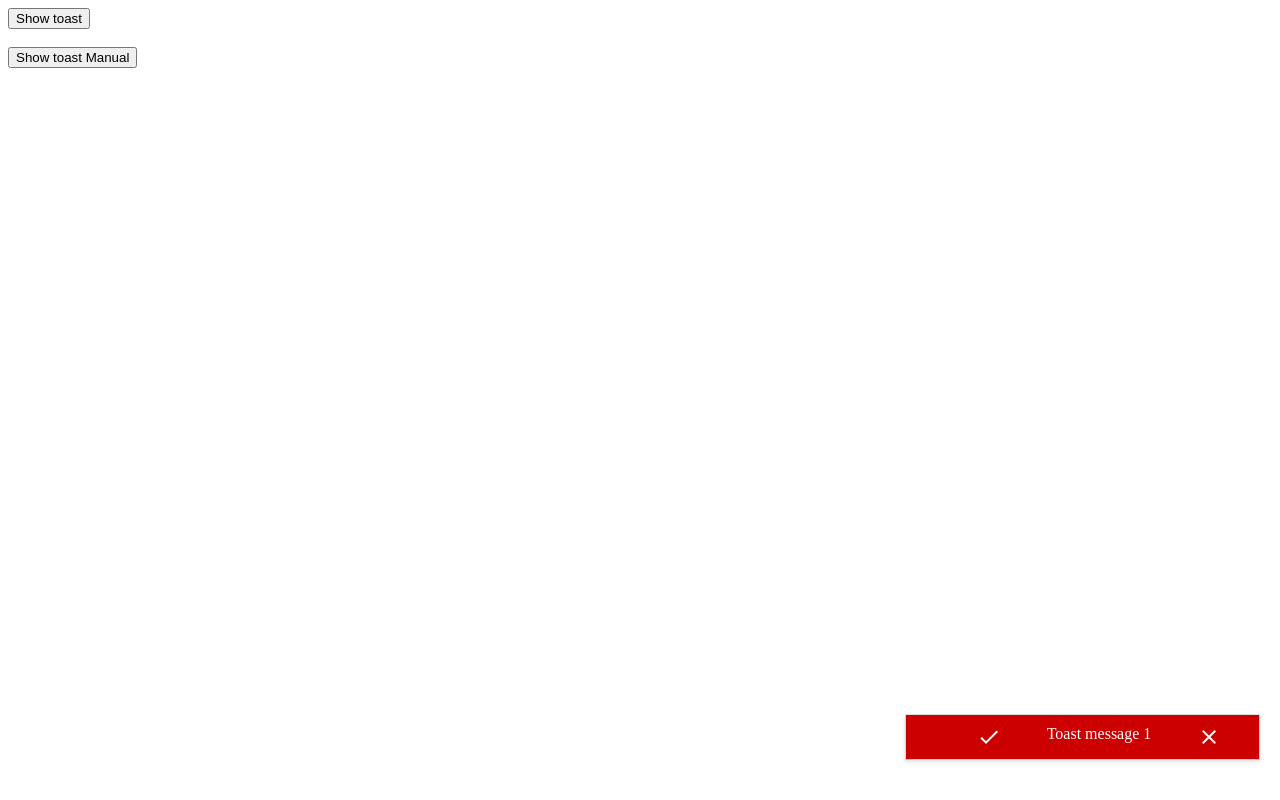
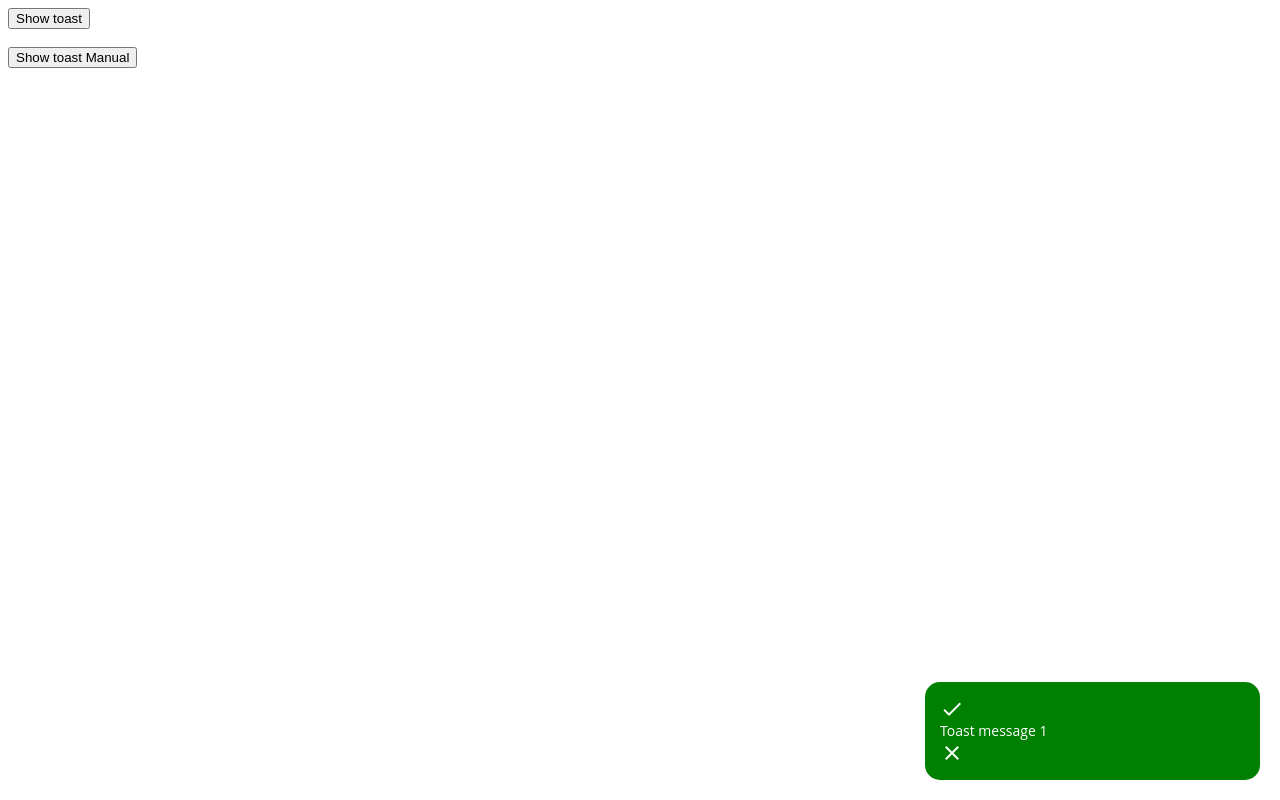
Before and after one commit to ShoaibShaukatOfficial/angular-toast-service, an Angular app: page / in a window 1280 px wide. Both pictures are taken after a click on the button "Show toast". Built offline with nearby package versions, Linux system fonts and the light colour scheme.

Commit message:
7 files modified

```diff
--- a/src/app/app.component.html
+++ b/src/app/app.component.html
@@ -1,2 +1,18 @@
 <button (click)="showToast()">Show toast</button><br /><br />
-<button (click)="showToastManualClose()">Show toast Manual</button>
+<button (click)="showToastManualClose(toasterContent)">
+  Show toast Manual
+</button>
+<ng-template #toasterContent>
+  <h1>Something</h1>
+  <ul>
+    <li>Blah</li>
+    <li>Blah</li>
+    <li>Blah</li>
+  </ul>
+  <p>
+    Lorem ipsum dolor sit, amet consectetur adipisicing elit. Delectus similique
+    commodi, tempora explicabo molestiae minima nesciunt est repellat
+    recusandae, natus nulla eos sapiente et hic sequi exercitationem quia at?
+    Accusamus.
+  </p>
+</ng-template>
--- a/src/app/app.component.ts
+++ b/src/app/app.component.ts
@@ -1,4 +1,4 @@
-import { Component } from '@angular/core';
+import { Component, TemplateRef } from '@angular/core';
 
 import { ToastService } from './toast';
 
@@ -23,11 +23,12 @@ export class AppComponent {
     this.count += 1;
   }
 
-  showToastManualClose() {
+  showToastManualClose(customTemplate: TemplateRef<any>) {
     this.toastService.show(
       {
-        text: `Toast message ${this.count}`,
-        type: 'success'
+        text: `Manual Toast ${this.count}`,
+        type: 'success',
+        template: customTemplate
       },
       false
     );
--- a/src/app/toast/toast-config.ts
+++ b/src/app/toast/toast-config.ts
@@ -7,7 +7,7 @@ export class ToastData {
   templateContext?: {};
 }
 
-export type ToastType = 'warning' | 'info' | 'success';
+export type ToastType = 'warning' | 'error' | 'success';
 
 export interface ToastConfig {
   position?: {
--- a/src/app/toast/toast.component.css
+++ b/src/app/toast/toast.component.css
@@ -1,14 +1,39 @@
-.toast {
-  position: relative;
-  display: flex;
-  justify-content: space-around;
-  margin-bottom: 20px;
-  padding: 10px 15px 10px 48px;
-  width: 290px;
-  background: #cc0000;
+.toast-error {
+  width: 305px;
+  padding: 15px;
+  border-radius: 15px;
+  background-size: cover;
+  font-family: Open Sans;
+  font-size: 14px;
   color: #ffffff;
-  border-width: 1px;
-  border-style: solid;
-  border-color: #dddddd #d6d6d6 #cfcfcf;
-  box-shadow: 0 2px 4px rgba(0, 0, 0, 0.11);
+  text-decoration: none solid rgb(255, 255, 255);
+  line-height: 20px;
+  background-color: #cc0000;
 }
+
+.toast-warning {
+  width: 305px;
+  padding: 15px;
+  border-radius: 15px;
+  background-size: cover;
+  font-family: Open Sans;
+  font-size: 14px;
+  color: #ffffff;
+  text-decoration: none solid rgb(255, 255, 255);
+  line-height: 20px;
+  background-color: yellow;
+
+}
+.toast-success {
+  width: 305px;
+  padding: 15px;
+  border-radius: 15px;
+  background-size: cover;
+  font-family: Open Sans;
+  font-size: 14px;
+  color: #ffffff;
+  text-decoration: none solid rgb(255, 255, 255);
+  line-height: 20px;
+  background-color: green;
+
+}
--- a/src/app/toast/toast.component.html
+++ b/src/app/toast/toast.component.html
@@ -1,5 +1,5 @@
 <div
-  class="toast"
+  [ngClass]="'toast-'+data.type"
   [@fadeAnimation]="toastConfig.disableAnimation?{}:{value: animationState, params:
         { fadeIn: toastConfig.animation.fadeIn, fadeOut: toastConfig.animation.fadeOut }}"
   (@fadeAnimation.done)="onFadeFinished($event)"
@@ -7,4 +7,5 @@
   <mat-icon>{{ iconType }}</mat-icon>
   <div>{{ data.text }}</div>
   <mat-icon (click)="close()">close</mat-icon>
+  <!-- <ng-container *ngTemplateOutlet="content"></ng-container> -->
 </div>
--- a/src/app/toast/toast.component.ts
+++ b/src/app/toast/toast.component.ts
@@ -1,4 +1,10 @@
-import { Component, OnInit, OnDestroy, Inject } from '@angular/core';
+import {
+  Component,
+  OnInit,
+  OnDestroy,
+  Inject,
+  TemplateRef
+} from '@angular/core';
 import { AnimationEvent } from '@angular/animations';
 
 import { ToastData, TOAST_CONFIG_TOKEN, ToastConfig } from './toast-config';
@@ -14,7 +20,7 @@ import { toastAnimations, ToastAnimationState } from './toast-animation';
 export class ToastComponent implements OnInit, OnDestroy {
   animationState: ToastAnimationState = 'default';
   iconType: string;
-
+  content: TemplateRef<any>;
   private intervalId: number;
 
   constructor(
@@ -23,6 +29,7 @@ export class ToastComponent implements OnInit, OnDestroy {
     @Inject(TOAST_CONFIG_TOKEN) private toastConfig: ToastConfig
   ) {
     this.iconType = data.type === 'success' ? 'done' : data.type;
+    this.content = data.template;
   }
 
   ngOnInit() {
--- a/src/app/toast/toast.module.ts
+++ b/src/app/toast/toast.module.ts
@@ -1,12 +1,12 @@
-import { NgModule, ModuleWithProviders } from '@angular/core'
+import { NgModule, ModuleWithProviders } from '@angular/core';
 import { OverlayModule } from '@angular/cdk/overlay';
 import { MatIconModule } from '@angular/material/icon';
-
 import { ToastComponent } from './toast.component';
 import { defaultToastConfig, TOAST_CONFIG_TOKEN } from './toast-config';
+import { CommonModule } from '@angular/common';
 
 @NgModule({
-  imports: [OverlayModule, MatIconModule],
+  imports: [OverlayModule, MatIconModule,CommonModule],
   declarations: [ToastComponent],
   entryComponents: [ToastComponent]
 })
@@ -17,9 +17,9 @@ export class ToastModule {
       providers: [
         {
           provide: TOAST_CONFIG_TOKEN,
-                    useValue: { ...defaultToastConfig, ...config },
-                },
-            ],
+          useValue: { ...defaultToastConfig, ...config }
+        }
+      ]
     };
   }
 }
```
Lines whose indentation alone changed are shown as unchanged.
